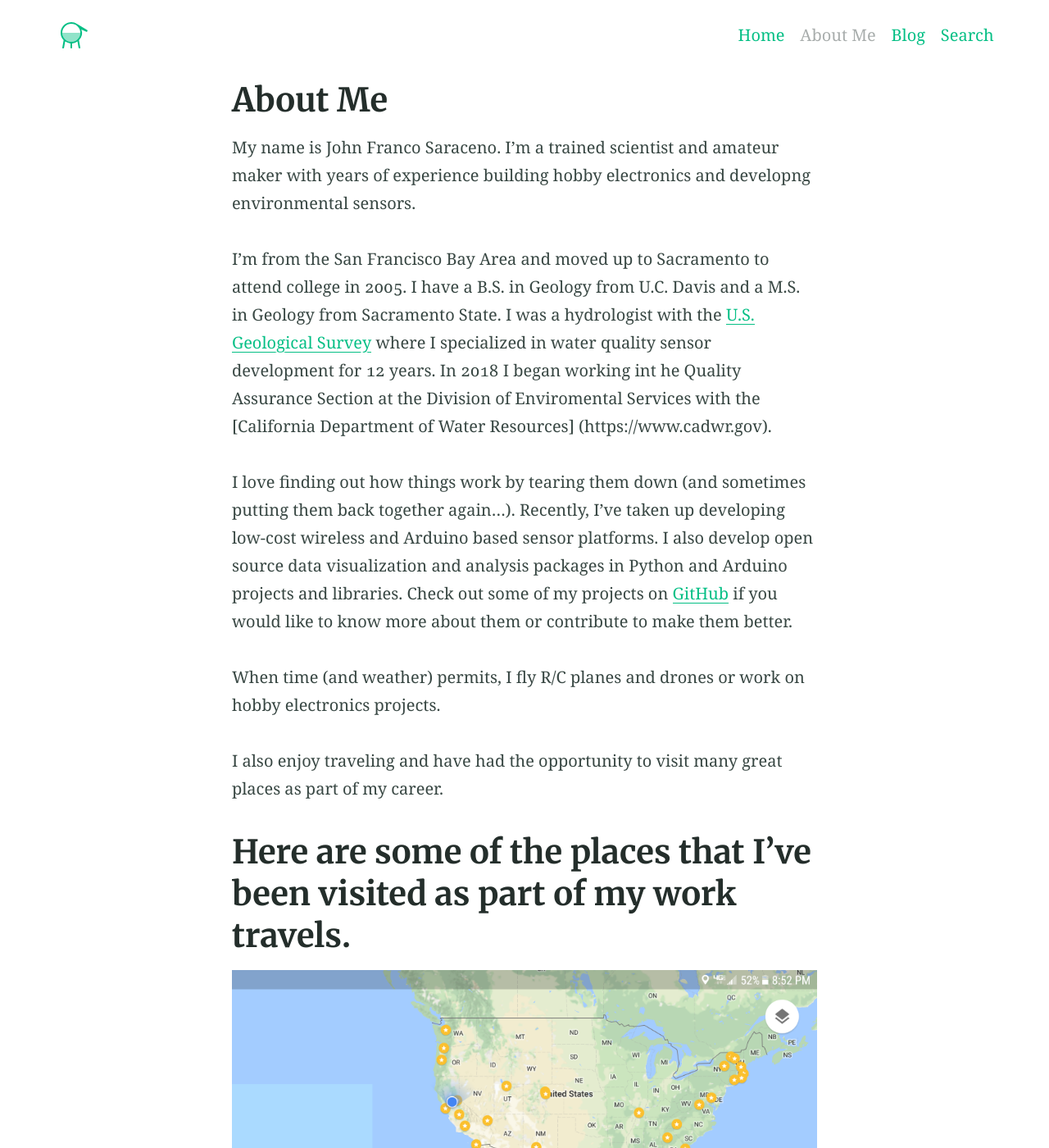
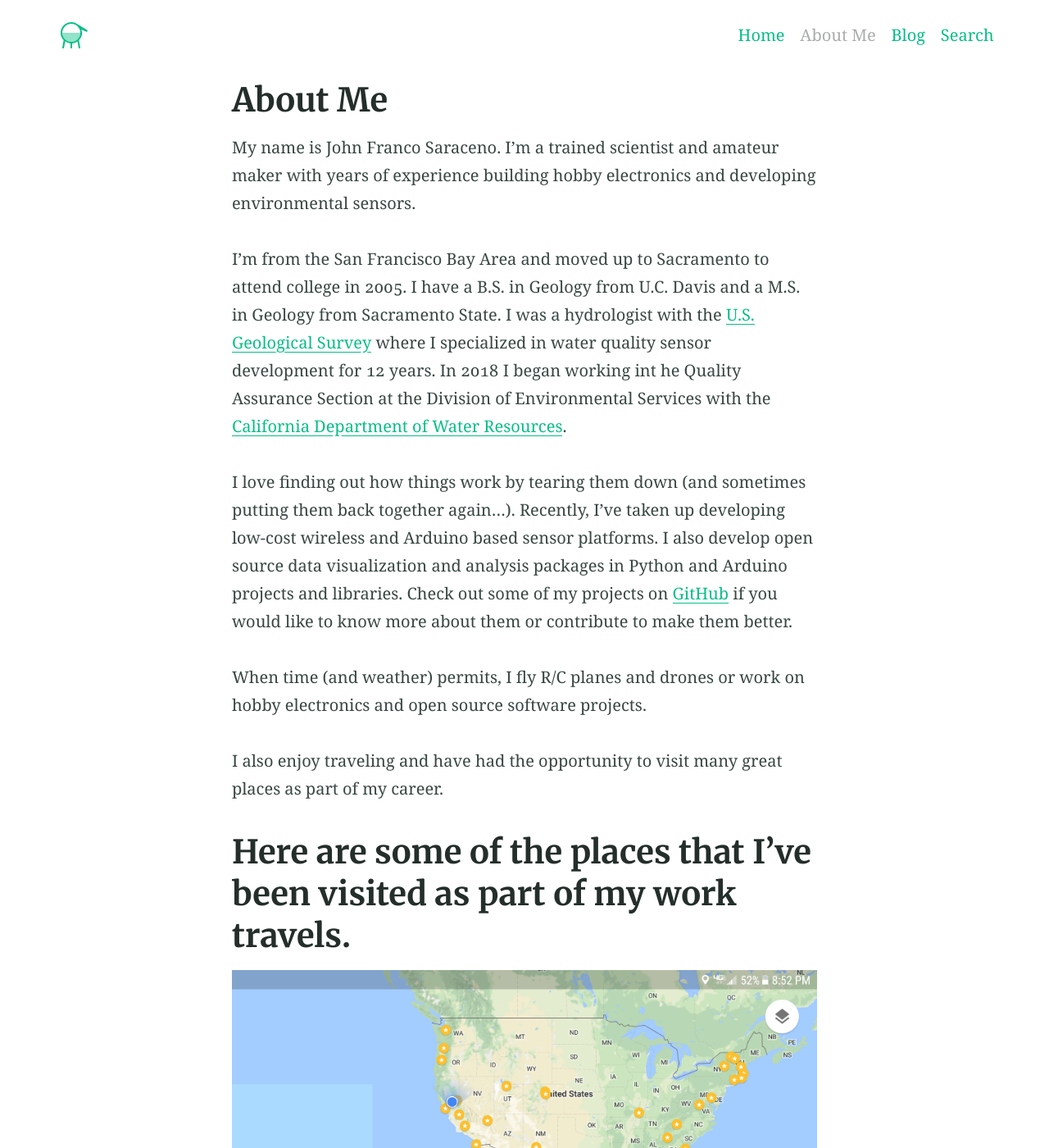
Before and after one commit to OneGneissGuy/OneGneissGuy.github.io, a Jekyll site: the page built from about.md, in a window 1280 px wide and 1400 px high. Shown: the whole window at 82% size. Built offline with Jekyll 4.4.1, drawn with Linux system fonts in a browser that asks for light colours.

Commit message:
fix spelling

```diff
--- a/about.md
+++ b/about.md
@@ -4,13 +4,13 @@
 sitemap: false
 ---
 
-My name is John Franco Saraceno. I'm a trained scientist and amateur maker with years of experience building hobby electronics and developng environmental sensors.
+My name is John Franco Saraceno. I'm a trained scientist and amateur maker with years of experience building hobby electronics and developing environmental sensors.
 
-I'm from the San Francisco Bay Area and moved up to Sacramento to attend college in 2005. I have a B.S. in Geology from U.C. Davis and a M.S. in Geology from Sacramento State. I was a hydrologist with the [U.S. Geological Survey](https://www.usgs.gov) where I specialized in water quality sensor development for 12 years. In 2018 I began working int he Quality Assurance Section at the Division of Enviromental Services with the [California Department of Water Resources] (https://www.cadwr.gov).
+I'm from the San Francisco Bay Area and moved up to Sacramento to attend college in 2005. I have a B.S. in Geology from U.C. Davis and a M.S. in Geology from Sacramento State. I was a hydrologist with the [U.S. Geological Survey](https://www.usgs.gov) where I specialized in water quality sensor development for 12 years. In 2018 I began working int he Quality Assurance Section at the Division of Environmental Services with the [California Department of Water Resources](https://www.cadwr.gov).
 
 I love finding out how things work by tearing them down (and sometimes putting them back together again...). Recently, I've taken up developing low-cost wireless and Arduino based sensor platforms. I also develop open source data visualization and analysis packages in Python and Arduino projects and libraries. Check out some of my projects on [GitHub]({{ site.github.owner_url }}) if you would like to know more about them or contribute to make them better.
 
-When time (and weather) permits, I fly R/C planes and drones or work on hobby electronics projects.
+When time (and weather) permits, I fly R/C planes and drones or work on hobby electronics and open source software projects.
 
 I also enjoy traveling and have had the opportunity to visit many great places as part of my career.
 
```
Also changed, not shown: index.md (+2 -2 lines).
